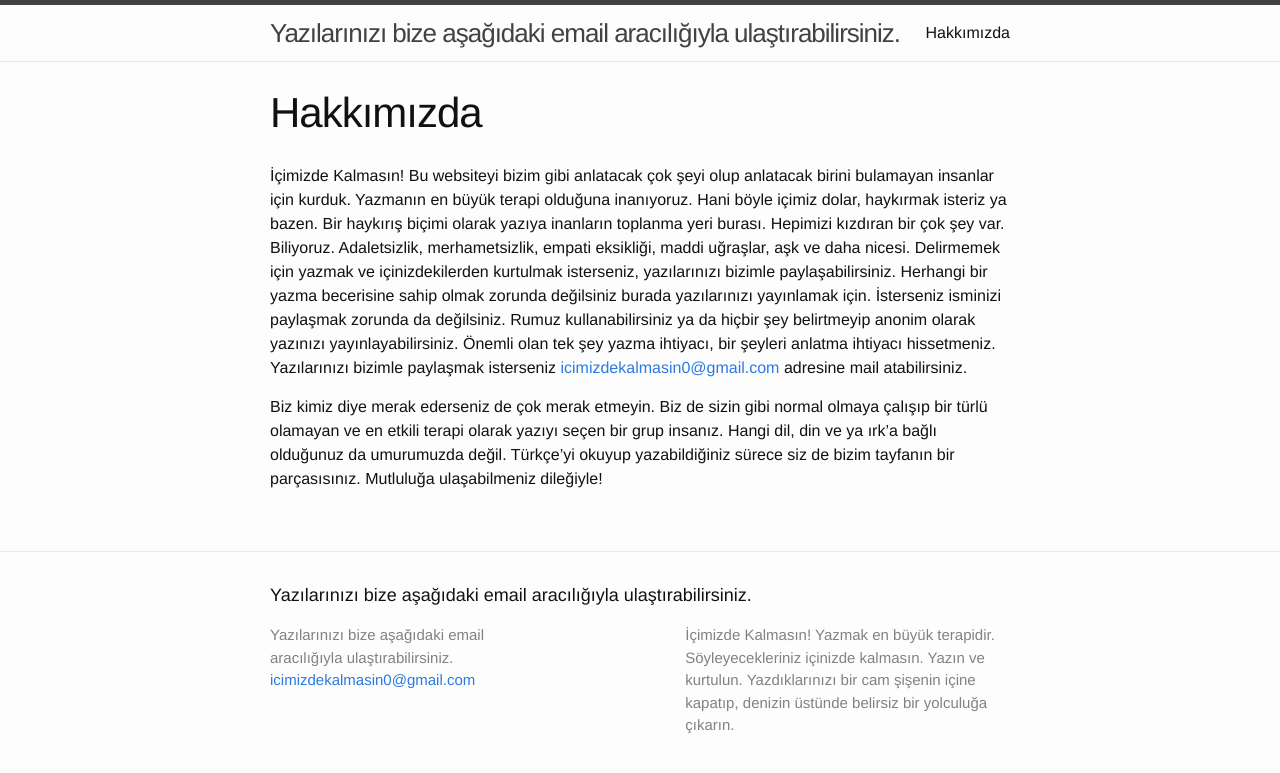
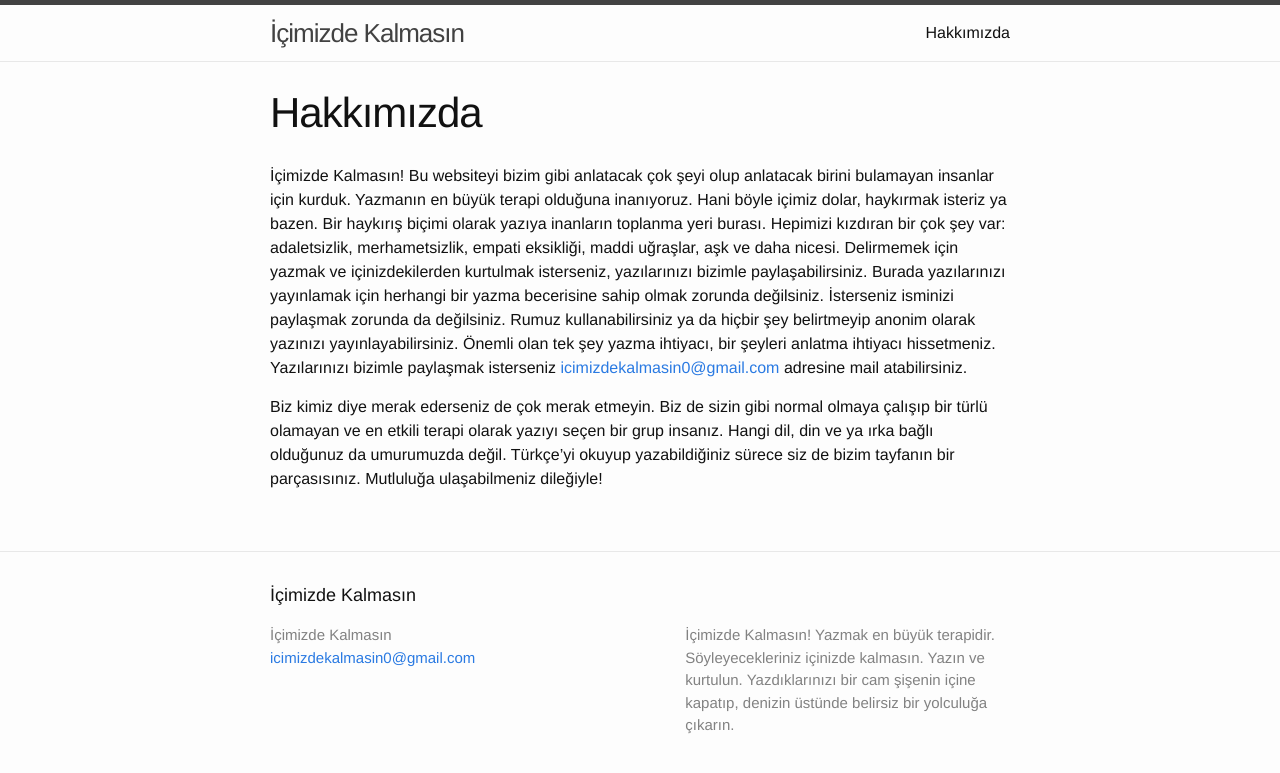
Before and after one commit to icimizdekalmasin/icimizdekalmasin.github.io, a Jekyll site: the page built from about.md, in a window 1280 px wide. Shown: the top 773 px of the page. Built offline with Jekyll 4.4.1, drawn with Linux system fonts in a browser that asks for light colours.

Commit message:
ilk editler halloldu.

```diff
--- a/_config.yml
+++ b/_config.yml
@@ -1,5 +1,5 @@
 # Site settings
-title: Yazılarınızı bize aşağıdaki email aracılığıyla ulaştırabilirsiniz.
+title: İçimizde Kalmasın
 email: icimizdekalmasin0@gmail.com
 description: > # this means to ignore newlines until "baseurl:"
   İçimizde Kalmasın! Yazmak en büyük terapidir. Söyleyecekleriniz içinizde kalmasın. Yazın ve kurtulun. Yazdıklarınızı bir cam şişenin içine kapatıp, denizin üstünde belirsiz bir yolculuğa çıkarın.
--- a/about.md
+++ b/about.md
@@ -4,6 +4,6 @@ title: Hakkımızda
 permalink: /hakkimizda/
 ---
 
-İçimizde Kalmasın! Bu websiteyi bizim gibi anlatacak çok şeyi olup anlatacak birini bulamayan insanlar için kurduk. Yazmanın en büyük terapi olduğuna inanıyoruz. Hani böyle içimiz dolar, haykırmak isteriz ya bazen. Bir haykırış biçimi olarak yazıya inanların toplanma yeri burası. Hepimizi kızdıran bir çok şey var. Biliyoruz. Adaletsizlik, merhametsizlik, empati eksikliği, maddi uğraşlar, aşk ve daha nicesi. Delirmemek için yazmak ve içinizdekilerden kurtulmak isterseniz, yazılarınızı bizimle paylaşabilirsiniz. Herhangi bir yazma becerisine sahip olmak zorunda değilsiniz burada yazılarınızı yayınlamak için. İsterseniz isminizi paylaşmak zorunda da değilsiniz. Rumuz kullanabilirsiniz ya da hiçbir şey belirtmeyip anonim olarak yazınızı yayınlayabilirsiniz. Önemli olan tek şey yazma ihtiyacı, bir şeyleri anlatma ihtiyacı hissetmeniz. Yazılarınızı bizimle paylaşmak isterseniz [icimizdekalmasin0@gmail.com](icimizdekalmasin0@gmail.com) adresine mail atabilirsiniz.
+İçimizde Kalmasın! Bu websiteyi bizim gibi anlatacak çok şeyi olup anlatacak birini bulamayan insanlar için kurduk. Yazmanın en büyük terapi olduğuna inanıyoruz. Hani böyle içimiz dolar, haykırmak isteriz ya bazen. Bir haykırış biçimi olarak yazıya inanların toplanma yeri burası. Hepimizi kızdıran bir çok şey var: adaletsizlik, merhametsizlik, empati eksikliği, maddi uğraşlar, aşk ve daha nicesi. Delirmemek için yazmak ve içinizdekilerden kurtulmak isterseniz, yazılarınızı bizimle paylaşabilirsiniz. Burada yazılarınızı yayınlamak için herhangi bir yazma becerisine sahip olmak zorunda değilsiniz. İsterseniz isminizi paylaşmak zorunda da değilsiniz. Rumuz kullanabilirsiniz ya da hiçbir şey belirtmeyip anonim olarak yazınızı yayınlayabilirsiniz. Önemli olan tek şey yazma ihtiyacı, bir şeyleri anlatma ihtiyacı hissetmeniz. Yazılarınızı bizimle paylaşmak isterseniz [icimizdekalmasin0@gmail.com](icimizdekalmasin0@gmail.com) adresine mail atabilirsiniz.
 
-Biz kimiz diye merak ederseniz de çok merak etmeyin. Biz de sizin gibi normal olmaya çalışıp bir türlü olamayan ve en etkili terapi olarak yazıyı seçen bir grup insanız. Hangi dil, din ve ya ırk'a bağlı olduğunuz da umurumuzda değil. Türkçe'yi okuyup yazabildiğiniz sürece siz de bizim tayfanın bir parçasısınız. Mutluluğa ulaşabilmeniz dileğiyle!
+Biz kimiz diye merak ederseniz de çok merak etmeyin. Biz de sizin gibi normal olmaya çalışıp bir türlü olamayan ve en etkili terapi olarak yazıyı seçen bir grup insanız. Hangi dil, din ve ya ırka bağlı olduğunuz da umurumuzda değil. Türkçe'yi okuyup yazabildiğiniz sürece siz de bizim tayfanın bir parçasısınız. Mutluluğa ulaşabilmeniz dileğiyle!
```
